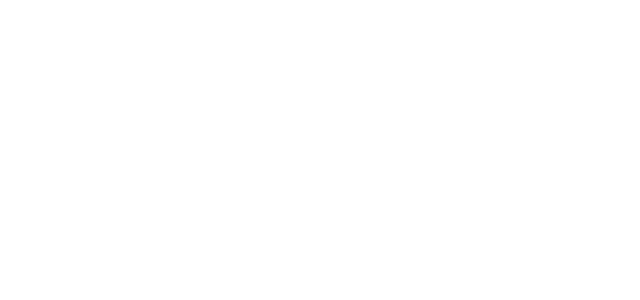
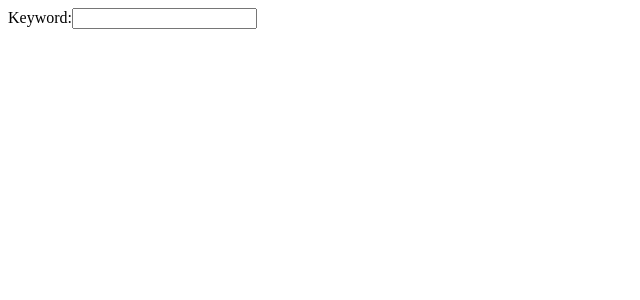
Before and after one commit to JJW-27/pimberly-tech-test, a React (Create React App) app: page / in a window 1280 px wide. Shown: the top 300 px of the page, without its empty margins (0-640 px from the left). Built offline with nearby package versions, Linux system fonts and the light colour scheme.

Commit message:
adds first basic keyword input form

```diff
--- a/src/App.tsx
+++ b/src/App.tsx
@@ -1,10 +1,21 @@
-import React from 'react';
-
+import { useState } from 'react';
 
 function App() {
+  const [keyword, setKeyword] = useState<string>('');
+
   return (
     <div className="App">
-
+      <form>
+        <label>
+          Keyword:
+          <input
+            value={keyword}
+            onChange={e => {
+              setKeyword(e.target.value);
+            }}
+          ></input>
+        </label>
+      </form>
     </div>
   );
 }
```
